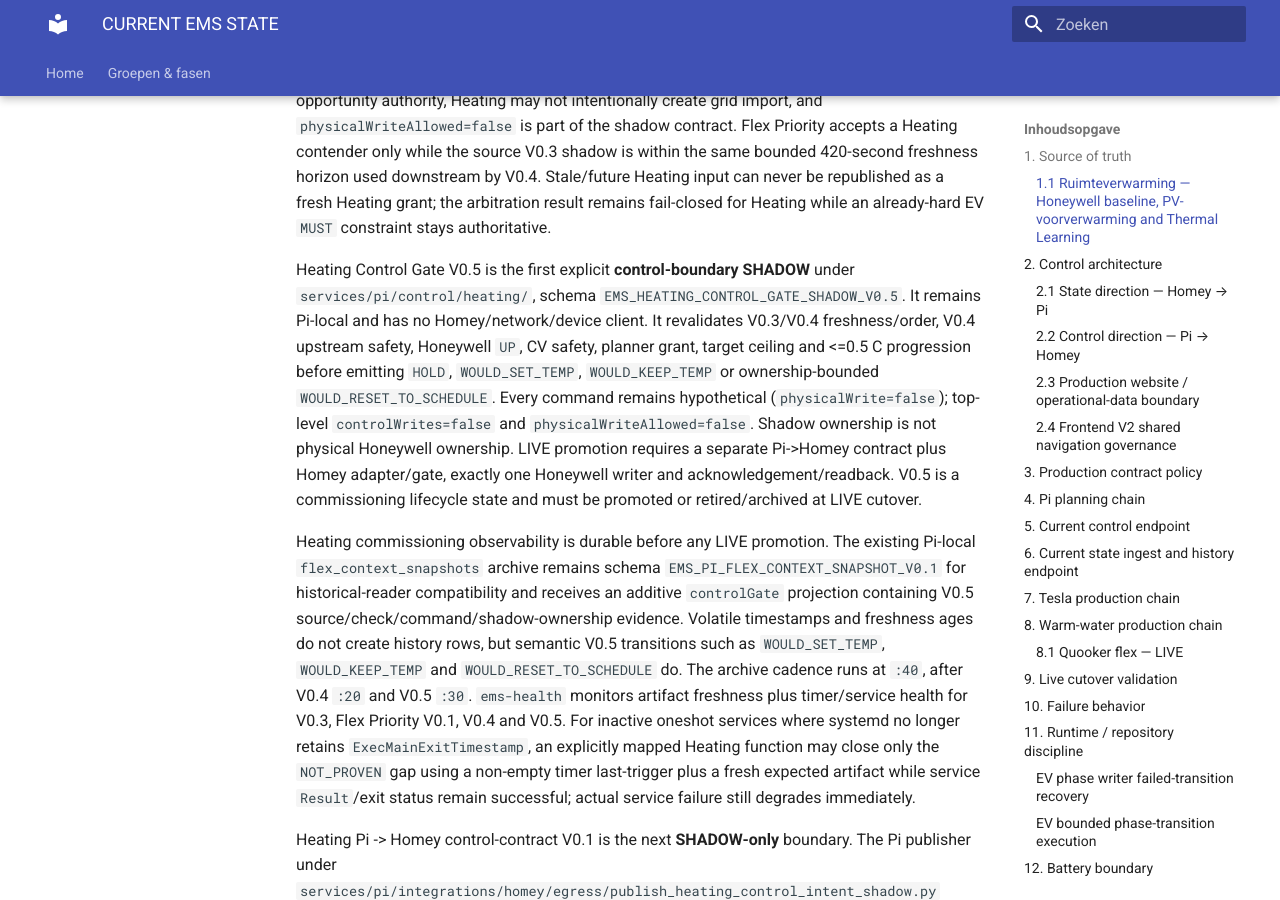
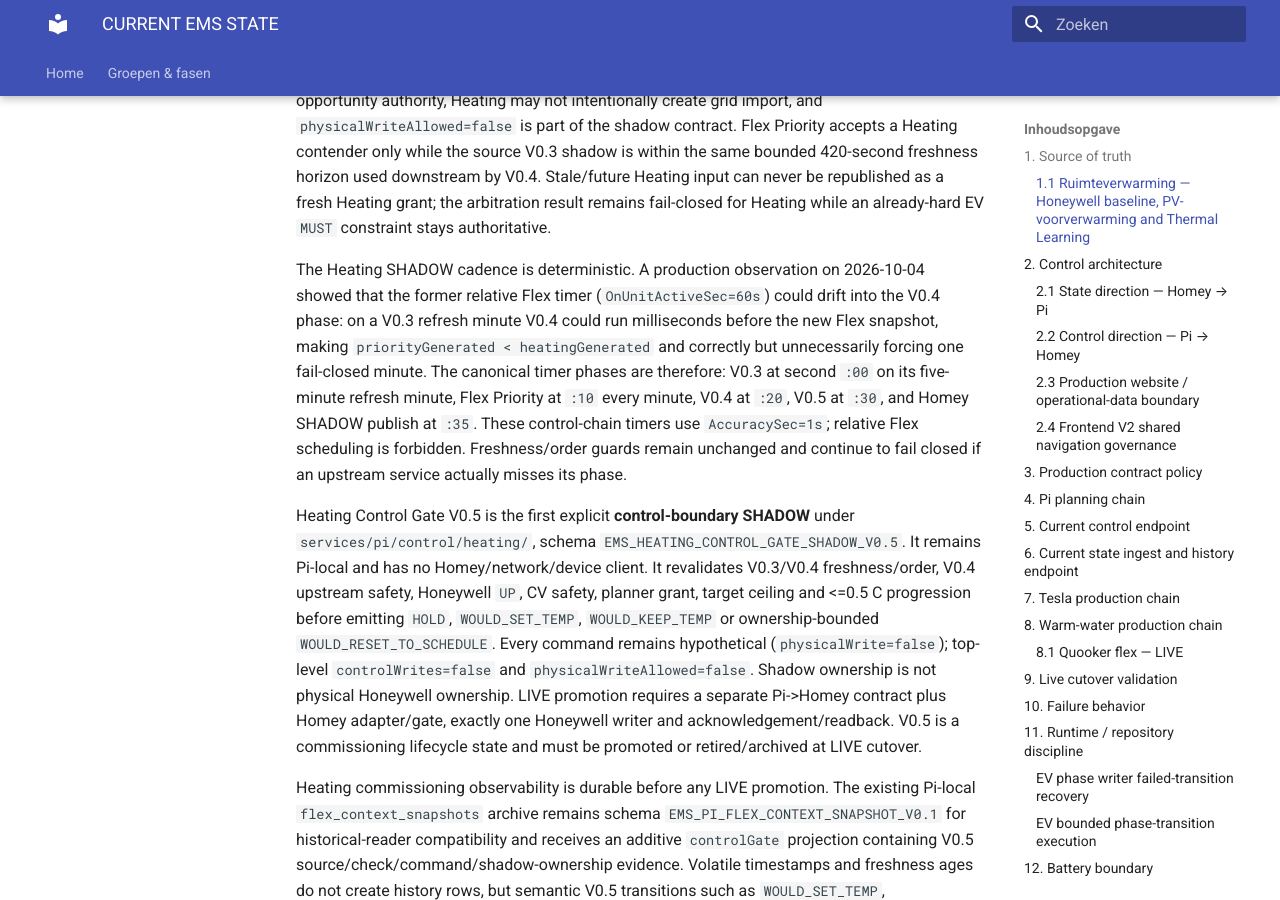
Before and after one commit to OnsKasteeltje/homey-energy-manual, an MkDocs documentation site: the page built from docs/architecture/CURRENT-EMS-STATE.md, in a window 1280 px wide and 900 px high, scrolled down 4351 px. Built offline with MkDocs 1.6.1 and Material for MkDocs 9.7.7, drawn with Linux system fonts in a browser that asks for light colours.

Commit message:
docs(heating): document deterministic shadow cadence

```diff
--- a/docs/architecture/CURRENT-EMS-STATE.md
+++ b/docs/architecture/CURRENT-EMS-STATE.md
@@ -56,6 +56,8 @@
 Frontend V2 separates the thermal analysis surface from cross-domain PV/flex commissioning. The dedicated **Verwarming** page joins, for presentation only, the Honeywell baseline schedule, six hours of canonical `measurements_15m` room-temperature history from `GET /web/heating/temperature-history`, current V0.3 preheat eligibility/window and current V0.4 progression. Honeywell baseline remains visually distinct from measured temperature and the hypothetical V0.4 shadow target. For forward validation, the page may additionally render light potential preheat windows for every future Honeywell `UP` transition already visible in its schedule horizon, using the backend-projected V0.2 `maxAdvanceMinutes`; this preview is presentation-only and does not make those later transitions current V0.3 candidates. Persisted V0.4 opportunity/step history remains authoritative for historical opportunity and dark EMS-intent rendering. The page may draw the current shadow target from its recorded `activeStepStartedAt` through now, but it must not invent historical V0.3/V0.4 events from current snapshots. PV, EV and WW analysis stay outside this page. PV Flex remains the cross-domain priority/energy commissioning surface. All these resources are read-only presentation projections and have zero control impact.
 
 Cross-domain Heating ↔ EV arbitration is prepared separately under `services/pi/planner/joint/build_flex_priority_shadow_v0_1.py`, schema `EMS_PI_FLEX_PRIORITY_SHADOW_V0.1`. This layer is also **READ_ONLY / SHADOW** and does not replace the active Dynamic Pi Planner. It applies the agreed constraint-first/slack rule: a hard EV deadline state (`MUST`) overrides Heating; otherwise the flexible opportunity whose useful window closes first receives first claim when PV opportunity exists. Heating priority reserves **0 W** up front; EV remains eligible for residual realtime PV when Heating is first. P1 remains the realtime opportunity authority, Heating may not intentionally create grid import, and `physicalWriteAllowed=false` is part of the shadow contract. Flex Priority accepts a Heating contender only while the source V0.3 shadow is within the same bounded 420-second freshness horizon used downstream by V0.4. Stale/future Heating input can never be republished as a fresh Heating grant; the arbitration result remains fail-closed for Heating while an already-hard EV `MUST` constraint stays authoritative.
+
+The Heating SHADOW cadence is deterministic. A production observation on 2026-10-04 showed that the former relative Flex timer (`OnUnitActiveSec=60s`) could drift into the V0.4 phase: on a V0.3 refresh minute V0.4 could run milliseconds before the new Flex snapshot, making `priorityGenerated < heatingGenerated` and correctly but unnecessarily forcing one fail-closed minute. The canonical timer phases are therefore: V0.3 at second `:00` on its five-minute refresh minute, Flex Priority at `:10` every minute, V0.4 at `:20`, V0.5 at `:30`, and Homey SHADOW publish at `:35`. These control-chain timers use `AccuracySec=1s`; relative Flex scheduling is forbidden. Freshness/order guards remain unchanged and continue to fail closed if an upstream service actually misses its phase.
 
 Heating Control Gate V0.5 is the first explicit **control-boundary SHADOW** under `services/pi/control/heating/`, schema `EMS_HEATING_CONTROL_GATE_SHADOW_V0.5`. It remains Pi-local and has no Homey/network/device client. It revalidates V0.3/V0.4 freshness/order, V0.4 upstream safety, Honeywell `UP`, CV safety, planner grant, target ceiling and <=0.5 C progression before emitting `HOLD`, `WOULD_SET_TEMP`, `WOULD_KEEP_TEMP` or ownership-bounded `WOULD_RESET_TO_SCHEDULE`. Every command remains hypothetical (`physicalWrite=false`); top-level `controlWrites=false` and `physicalWriteAllowed=false`. Shadow ownership is not physical Honeywell ownership. LIVE promotion requires a separate Pi->Homey contract plus Homey adapter/gate, exactly one Honeywell writer and acknowledgement/readback. V0.5 is a commissioning lifecycle state and must be promoted or retired/archived at LIVE cutover.
 
```
